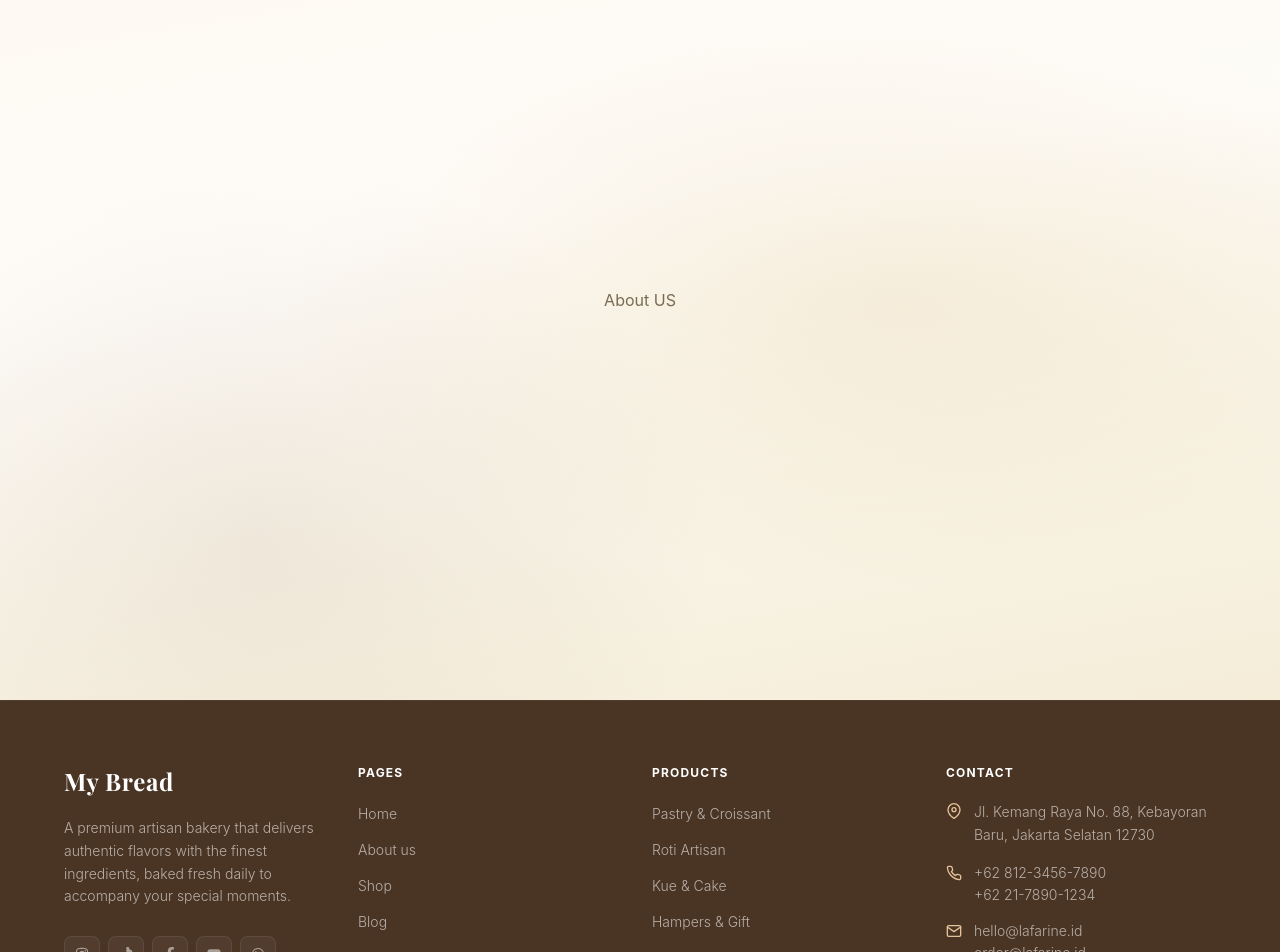
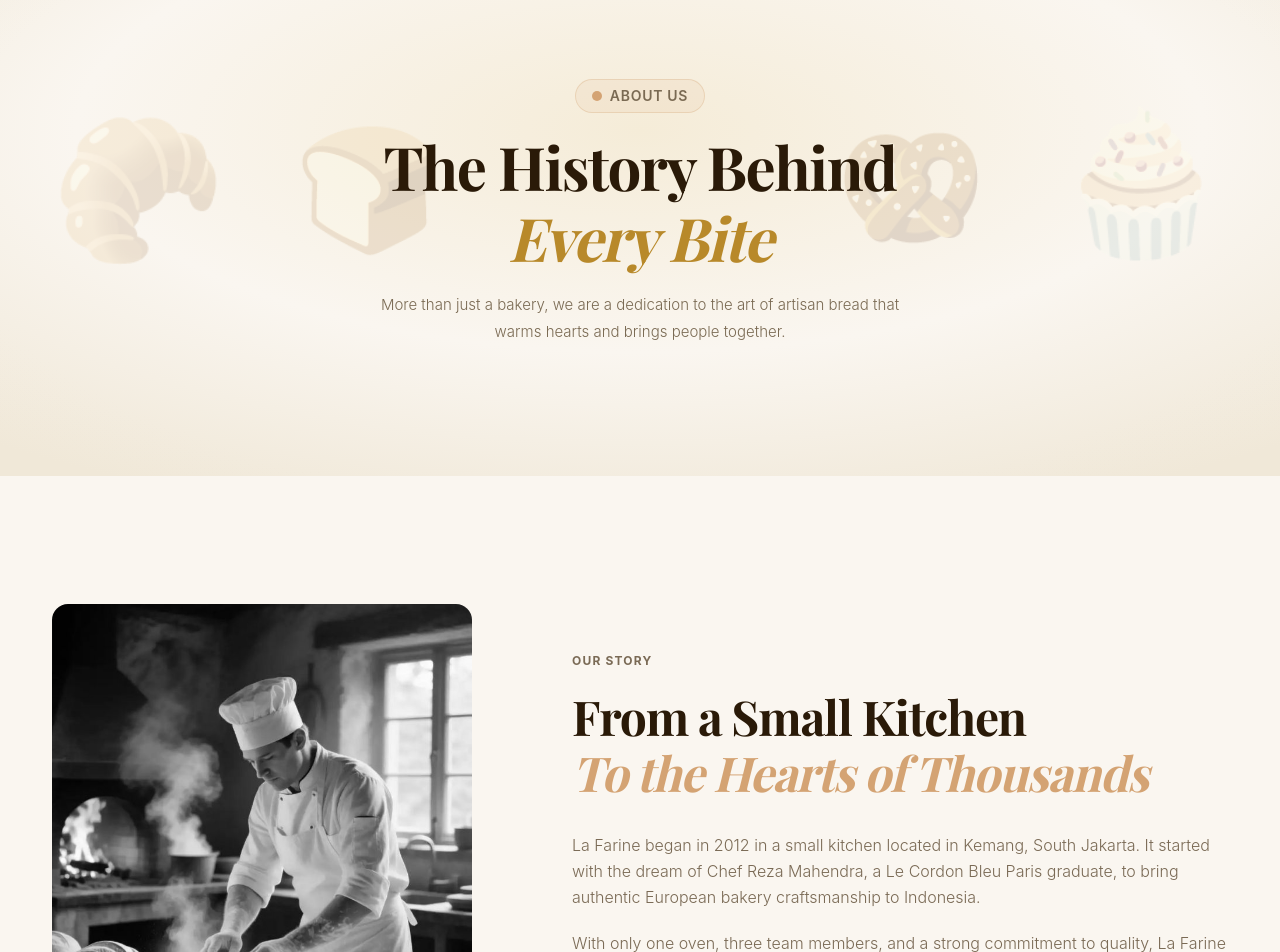
Before and after one commit to RadizJoster-web/MyBread, a Next.js app: page /about in a window 1280 px wide. Shown: the part 100-1052 px from the top of the page. Built offline with nearby package versions, Linux system fonts and the light colour scheme; a web font is replaced by a local one.

Commit message:
update: menambahkan about page & menambahkan hero & our history section

```diff
--- /dev/null
+++ b/app/Pages/AboutPage/AboutHeroSection/AboutHeroBackground.tsx
@@ -0,0 +1,82 @@
+"use client";
+
+import { motion } from "framer-motion";
+
+const ICONS = [
+  {
+    emoji: "🥐",
+    position: "left-[4%]",
+    top: "50%",
+    delay: 0,
+    size: "text-[88px] sm:text-[120px] lg:text-[140px]",
+  },
+  {
+    emoji: "🍞",
+    position: "left-[23%]",
+    top: "50%",
+    delay: 0.6,
+    size: "text-[72px] sm:text-[100px] lg:text-[120px]",
+    hideBelow: "md",
+  },
+  {
+    emoji: "🥨",
+    position: "right-[23%]",
+    top: "50%",
+    delay: 1.2,
+    size: "text-[72px] sm:text-[100px] lg:text-[120px]",
+    hideBelow: "md",
+  },
+  {
+    emoji: "🧁",
+    position: "right-[4%]",
+    top: "50%",
+    delay: 1.8,
+    size: "text-[88px] sm:text-[120px] lg:text-[140px]",
+  },
+];
+
+export default function AboutHeroBackground() {
+  return (
+    <div className="absolute inset-0 w-full h-full pointer-events-none overflow-hidden select-none z-0">
+      {ICONS.map(({ emoji, position, top, delay, size, hideBelow }, i) => (
+        <motion.div
+          key={i}
+          className={`
+            absolute -translate-y-1/2
+            ${position}
+            ${hideBelow === "md" ? "hidden md:block" : ""}
+            ${size}
+            leading-none
+          `}
+          style={{ top }}
+          initial={{ opacity: 0, scale: 0.8 }}
+          animate={{
+            opacity: [0, 0.22, 0.22],
+            scale: [0.8, 1, 1],
+            y: ["0px", "-12px", "0px"],
+          }}
+          transition={{
+            opacity: { duration: 0.8, delay, ease: "easeOut" },
+            scale: { duration: 0.8, delay, ease: [0.34, 1.56, 0.64, 1] },
+            y: {
+              duration: 4.5,
+              repeat: Infinity,
+              ease: "easeInOut",
+              delay: delay + 0.8,
+            },
+          }}
+        >
+          {/* grayscale + sepia tint to match the warm muted look in the screenshot */}
+          <span
+            className="block"
+            style={{
+              filter: "grayscale(0.55) sepia(0.35) brightness(1.05)",
+            }}
+          >
+            {emoji}
+          </span>
+        </motion.div>
+      ))}
+    </div>
+  );
+}
--- /dev/null
+++ b/app/Pages/AboutPage/AboutHeroSection/AboutHeroContent.tsx
@@ -0,0 +1,62 @@
+"use client";
+
+import { motion } from "framer-motion";
+import { FiInfo } from "react-icons/fi";
+
+const ease = [0.22, 1, 0.36, 1] as const;
+
+const fadeUp = (delay: number) => ({
+  initial: { opacity: 0, y: 18 },
+  animate: { opacity: 1, y: 0 },
+  transition: { duration: 0.7, delay, ease },
+});
+
+export default function AboutHeroContent() {
+  return (
+    <div className="relative z-10 w-full max-w-3xl mx-auto text-center px-6 flex flex-col items-center gap-5">
+      {/* ── Badge ── */}
+      <motion.div
+        initial={{ opacity: 0, y: 20 }}
+        animate={{ opacity: 1, y: 0 }}
+        exit={{ opacity: 0, y: -10 }}
+        transition={{ type: "spring", stiffness: 100, damping: 15 }}
+        className="flex items-center gap-2 px-4 py-1.5 rounded-full border border-primary/30 w-max bg-primary/10"
+      >
+        <span className="relative flex h-2.5 w-2.5">
+          <span className="animate-ping absolute inline-flex h-full w-full rounded-full bg-primary opacity-75"></span>
+          <span className="relative inline-flex rounded-full h-2.5 w-2.5 bg-primary"></span>
+        </span>
+        <span className="text-xs md:text-sm font-semibold text-muted-cocoa uppercase tracking-wider">
+          About Us
+        </span>
+      </motion.div>
+
+      {/* ── Heading ── */}
+      <div className="flex flex-col items-center gap-1">
+        <motion.span
+          {...fadeUp(0.12)}
+          className="block font-playfair text-4xl sm:text-5xl lg:text-[3.75rem] font-bold text-[#2a1a08] leading-[1.12] tracking-tight"
+        >
+          The History Behind
+        </motion.span>
+
+        <motion.span
+          {...fadeUp(0.22)}
+          className="block font-playfair text-4xl sm:text-5xl lg:text-[3.75rem] italic font-bold leading-[1.12] tracking-tight"
+          style={{ color: "#B8892A" }}
+        >
+          Every Bite
+        </motion.span>
+      </div>
+
+      {/* ── Description ── */}
+      <motion.p
+        {...fadeUp(0.34)}
+        className="font-sans text-sm sm:text-[0.9375rem] text-muted-cocoa max-w-130 leading-[1.8] font-light"
+      >
+        More than just a bakery, we are a dedication to the art of artisan
+        bread that warms hearts and brings people together.
+      </motion.p>
+    </div>
+  );
+}
--- /dev/null
+++ b/app/Pages/AboutPage/AboutHeroSection/index.tsx
@@ -0,0 +1,38 @@
+"use client";
+
+import AboutHeroBackground from "./AboutHeroBackground";
+import AboutHeroContent from "./AboutHeroContent";
+
+export default function AboutHeroSection() {
+  return (
+    <section
+      id="about-hero"
+      className="
+        relative w-full
+        min-h-[68vh] sm:min-h-[72vh]
+        flex items-center justify-center
+        pt-32 pb-20
+        overflow-hidden
+      "
+      style={{
+        background:
+          "radial-gradient(ellipse 80% 70% at 50% 40%, #F5ECD8 0%, #FAF6F0 55%, #F0E8D8 100%)",
+      }}
+    >
+      {/* subtle vignette edges */}
+      <div
+        className="absolute inset-0 pointer-events-none z-1"
+        style={{
+          background:
+            "radial-gradient(ellipse 100% 100% at 50% 50%, transparent 55%, rgba(240,232,216,0.55) 100%)",
+        }}
+      />
+
+      {/* 1. Floating bakery icons */}
+      <AboutHeroBackground />
+
+      {/* 2. Text content */}
+      <AboutHeroContent />
+    </section>
+  );
+}
--- a/app/Pages/AboutPage/HeroSection/index.tsx
+++ /dev/null
@@ -1,10 +0,0 @@
-export default function HeroSection() {
-  return (
-    <section
-      id="hero"
-      className="w-full min-h-screen lg:h-screen flex items-center justify-center gap-10 lg:gap-40 px-6 md:px-16 xl:px-40 bg-gradient-to-br from-light to-muted-cocoa/30 py-20 lg:py-0"
-    >
-      <h1>About US</h1>
-    </section>
-  );
-}
--- /dev/null
+++ b/app/Pages/AboutPage/OurHistory/HistoryContent.tsx
@@ -0,0 +1,53 @@
+"use client";
+
+import { motion } from "framer-motion";
+
+export default function HistoryContent() {
+  return (
+    <motion.div
+      initial={{ opacity: 0, y: 15 }}
+      whileInView={{ opacity: 1, y: 0 }}
+      viewport={{ once: true, amount: 0.2 }}
+      transition={{ duration: 0.8, delay: 0.1 }}
+      className="w-full max-w-2xl flex flex-col items-start"
+    >
+      {/* Badge Kategori Mini */}
+      <span className="text-[10px] sm:text-xs font-sans font-bold tracking-widest text-[#7A6A55] uppercase">
+        Our Story
+      </span>
+
+      {/* Judul Utama dengan Keseimbangan Komposisi Warna */}
+      <h2 className="mt-5 font-playfair text-3xl sm:text-4xl md:text-5xl font-bold leading-[1.15] text-[#2A1A08] tracking-tight">
+        From a Small Kitchen
+        <br />
+        <span className="italic text-primary">
+          To the Hearts of Thousands
+        </span>
+      </h2>
+
+      {/* Narasi Cerita Sejarah Toko */}
+      <div className="mt-8 space-y-5 text-sm sm:text-base leading-relaxed text-[#7A6A55] font-light">
+        <p>
+          La Farine began in 2012 in a small kitchen located in Kemang, South
+          Jakarta. It started with the dream of Chef Reza Mahendra, a Le Cordon
+          Bleu Paris graduate, to bring authentic European bakery craftsmanship
+          to Indonesia.
+        </p>
+
+        <p>
+          With only one oven, three team members, and a strong commitment to
+          quality, La Farine has grown into one of the most beloved artisan
+          bakeries in the region, serving thousands of customers every day.
+        </p>
+
+        <p>
+          The name{" "}
+          <span className="font-medium text-[#2A1A08]">"La Farine"</span>,
+          French for flour, reflects our belief that simple ingredients can be
+          transformed into something memorable through skill, patience, and
+          passion.
+        </p>
+      </div>
+    </motion.div>
+  );
+}
--- /dev/null
+++ b/app/Pages/AboutPage/OurHistory/HistoryVisual.tsx
@@ -0,0 +1,24 @@
+"use client";
+
+import { motion } from "framer-motion";
+import Image from "next/image";
+
+export default function HistoryVisual() {
+  return (
+    <motion.div
+      initial={{ opacity: 0, scale: 0.98, y: 20 }}
+      whileInView={{ opacity: 1, scale: 1, y: 0 }}
+      viewport={{ once: true, amount: 0.2 }}
+      transition={{ duration: 0.8, ease: [0.21, 0.45, 0.32, 0.9] }}
+      className="relative w-full max-w-[420px] aspect-[4/5] flex items-center justify-center p-4 sm:p-6 select-none"
+    >
+      <Image
+        src="/images/chef.jpg"
+        alt="Chef Reza Mahendra"
+        fill
+        className="object-contain rounded-2xl grayscale hover:grayscale-0 scale-100 hover:scale-102 hover:shadow-2xl duration-150 transition-all"
+        priority
+      />
+    </motion.div>
+  );
+}
--- /dev/null
+++ b/app/Pages/AboutPage/OurHistory/index.tsx
@@ -0,0 +1,25 @@
+"use client";
+
+import HistoryVisual from "./HistoryVisual";
+import HistoryContent from "./HistoryContent";
+
+export default function OurHistory() {
+  return (
+    <section className="relative w-full bg-[#FAF6F0] py-16 sm:py-24 lg:py-32 overflow-hidden">
+      <div className="mx-auto max-w-7xl px-6 lg:px-8">
+        {/* Sistem Grid yang responsif, rapi, dan seimbang */}
+        <div className="grid grid-cols-1 lg:grid-cols-12 gap-12 lg:gap-20 items-center justify-items-center">
+          {/* Kolom Kiri: Visual (Mengambil porsi 5 dari 12 kolom desktop) */}
+          <div className="w-full lg:col-span-5 flex justify-center">
+            <HistoryVisual />
+          </div>
+
+          {/* Kolom Kanan: Konten Teks (Mengambil porsi 7 dari 12 kolom desktop) */}
+          <div className="w-full lg:col-span-7">
+            <HistoryContent />
+          </div>
+        </div>
+      </div>
+    </section>
+  );
+}
--- a/app/Pages/AboutPage/index.tsx
+++ b/app/Pages/AboutPage/index.tsx
@@ -1,9 +1,11 @@
-import HeroSection from "./HeroSection";
+import AboutHeroSection from "./AboutHeroSection";
+import OurHistory from "./OurHistory";
 
 export default function AboutPage() {
   return (
-    <div className="relative w-full bg-light overflow-x-hidden">
-      <HeroSection />
+    <div className="relative min-h-screen w-full bg-light overflow-x-hidden">
+      <AboutHeroSection />
+      <OurHistory />
     </div>
   );
 }
--- a/app/Pages/HomePage/HeroSection/index.tsx
+++ b/app/Pages/HomePage/HeroSection/index.tsx
@@ -5,7 +5,7 @@
   return (
     <section
       id="hero"
-      className="w-full min-h-screen lg:h-screen flex items-center justify-center gap-10 lg:gap-40 px-6 md:px-16 xl:px-40 bg-gradient-to-br from-light to-muted-cocoa/30 py-20 lg:py-0"
+      className="w-full min-h-screen lg:h-screen flex items-center justify-center gap-10 lg:gap-40 px-6 md:px-16 xl:px-40 bg-linear-to-br from-light to-muted-cocoa/30 py-20 lg:py-0"
     >
       {/* Konten Kiri (Otomatis menyesuaikan posisi lewat parent) */}
       <LeftContent />
--- a/app/Pages/HomePage/OrderedPlatformSection/index.tsx
+++ b/app/Pages/HomePage/OrderedPlatformSection/index.tsx
@@ -63,7 +63,7 @@
                 duration: 0.5,
                 ease: "easeOut",
               }}
-              className="snap-center min-w-[200px] sm:min-w-0"
+              className="snap-center min-w-50 sm:min-w-0"
             >
               <Link
                 href={platform.link}
@@ -71,7 +71,7 @@
                 rel="noopener noreferrer"
                 className="group flex items-center gap-4 py-4 px-6 bg-transparent border border-transparent rounded-2xl transition-all duration-300 hover:bg-bakeryBg/40 hover:border-[#EFEAE2]"
               >
-                <div className="relative w-12 h-12 grayscale opacity-60 group-hover:grayscale-0 group-hover:opacity-100 transition-all duration-300 flex-shrink-0">
+                <div className="relative w-12 h-12 grayscale opacity-60 group-hover:grayscale-0 group-hover:opacity-100 transition-all duration-300 shrink-0">
                   <Image
                     src={`/images/orderedPlatforms/${platform.logo}`}
                     alt={`${platform.name} logo`}
--- a/app/about/page.tsx
+++ b/app/about/page.tsx
@@ -2,8 +2,8 @@
 import type { Metadata } from "next";
 
 export const metadata: Metadata = {
-  title: "About us"
-}
+  title: "About us",
+};
 
 export default function About() {
   return <AboutPage />;
```
Also changed, not shown: public/images/chef.jpg (added).
